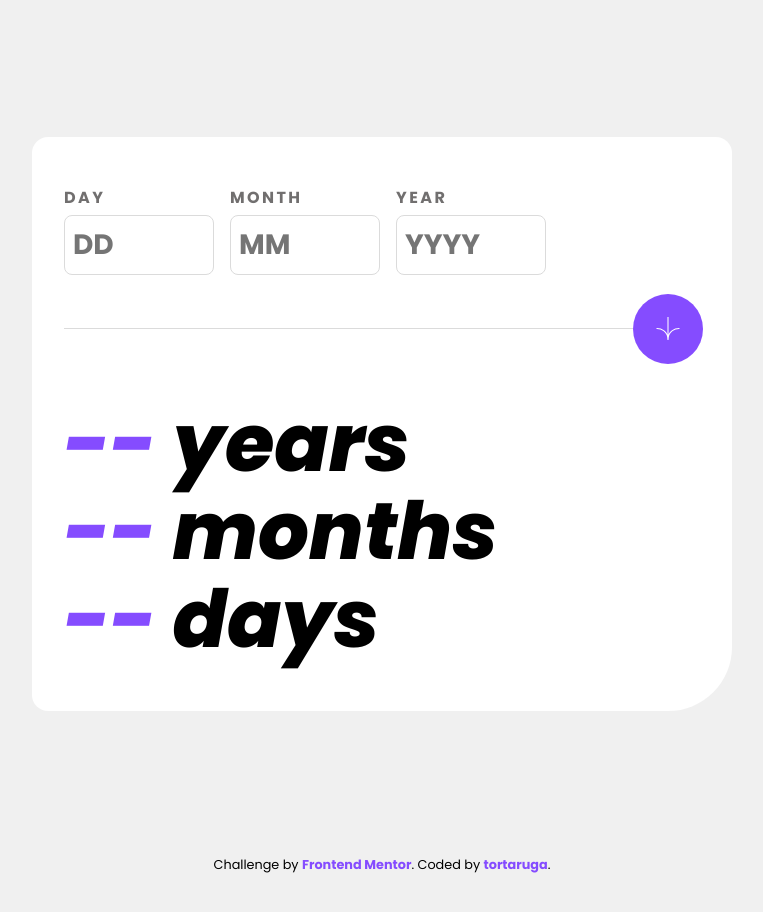
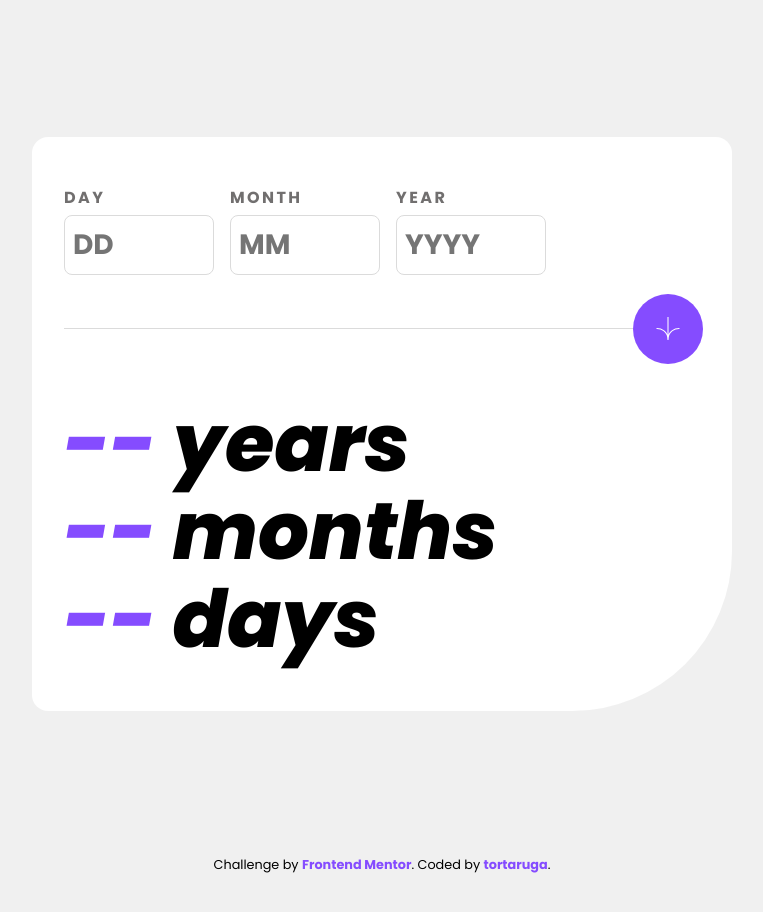
Before and after one commit to tortaruga/age-calculator, a plain HTML site: page index.html in a window 1280 px wide. Shown: the whole page, without its empty margins (258-1021 px from the left). Drawn offline with Linux system fonts and the light colour scheme.

Commit message:
fix border-radius

```diff
--- a/styles.scss
+++ b/styles.scss
@@ -36,7 +36,7 @@ main {
 .age-calculator {
     background-color: $white;
     padding: 3rem  1.3rem;
-    border-radius: 1rem 1rem 4rem 1rem;
+    border-radius: 1rem 1rem 7rem 1rem;
 
 }
 
@@ -145,6 +145,8 @@ label.err {
     .age-calculator {
         padding-inline: 2rem;
         width: px-to-rem(700, ) ;
+    border-radius: 1rem 1rem 10rem 1rem;
+
     }
 
     .input-container {
```
Also changed, not shown: styles.css.
